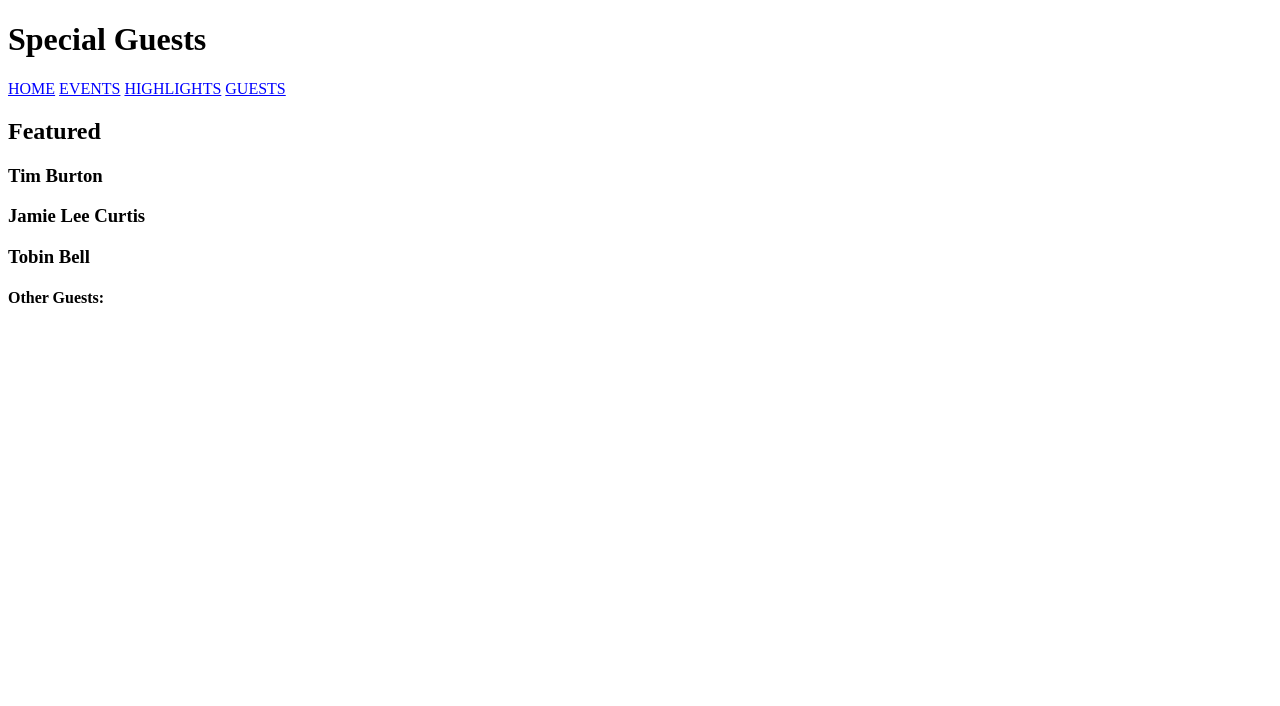
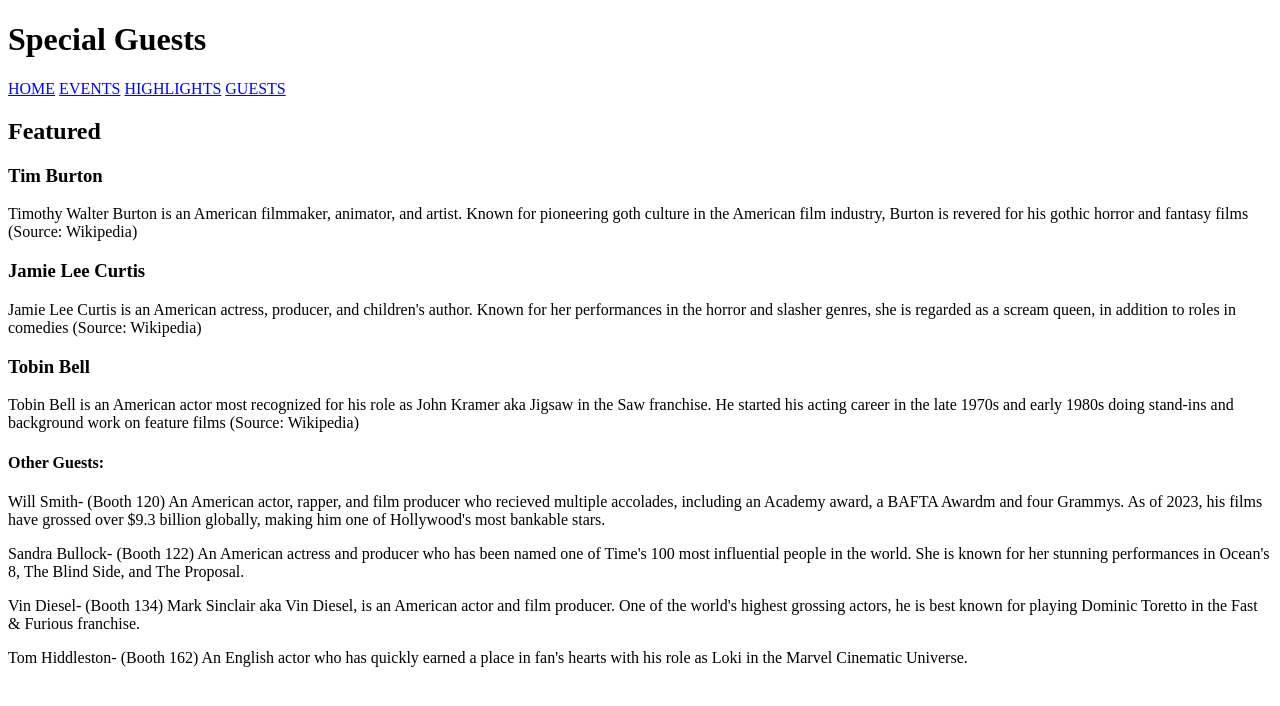
Before and after one commit to helenq2006/level2project, a plain HTML site: page guests.html in a window 1280 px wide. Drawn offline with Linux system fonts and the light colour scheme.

Commit message:
Co-authored-by: chloed7 <chloed7@users.noreply.github.com>

```diff
--- a/guests.html
+++ b/guests.html
@@ -20,11 +20,28 @@
     <h2>Featured</h2>
 
     <h3>Tim Burton</h3>
+    <p>Timothy Walter Burton is an American filmmaker, animator, and artist. Known for pioneering goth culture in the American film industry,
+        Burton is revered for his gothic horror and fantasy films (Source: Wikipedia)
+    </p>
     <h3>Jamie Lee Curtis</h3>
+    <p>Jamie Lee Curtis is an American actress, producer, and children's author. Known for her performances in the horror and slasher genres,
+        she is regarded as a scream queen, in addition to roles in comedies (Source: Wikipedia)
+    </p>
     <h3>Tobin Bell</h3>
+    <p>Tobin Bell is an American actor most recognized for his role as John Kramer aka Jigsaw in the Saw franchise. He started his acting career
+        in the late 1970s and early 1980s doing stand-ins and background work on feature films (Source: Wikipedia)
+    </p>
 
-    <h4>Other Guests:</h4>
-    <p></p>
+    <h4>Other Guests:</h4> <!--include booth numbers in hidden bio-->
+    <p>Will Smith- (Booth 120) An American actor, rapper, and film producer who recieved multiple accolades, including an Academy award, a BAFTA Awardm and four Grammys.
+        As of 2023, his films have grossed over $9.3 billion globally, making him one of Hollywood's most bankable stars. </p>
+    <p>Sandra Bullock- (Booth 122) An American actress and producer who has been named one of Time's 100 most influential people in the world. She is known
+        for her stunning performances in Ocean's 8, The Blind Side, and The Proposal.
+    </p>
+    <p>Vin Diesel- (Booth 134) Mark Sinclair aka Vin Diesel, is an American actor and film producer. One of the world's highest grossing actors, he is best known
+        for playing Dominic Toretto in the Fast & Furious franchise.
+    </p>
+    <p>Tom Hiddleston- (Booth 162) An English actor who has quickly earned a place in fan's hearts with his role as Loki in the Marvel Cinematic Universe. </p>
 
 
 </body>
```
Also changed, not shown: events.html (+16 -0 lines), index.html (+1 -1 lines).
